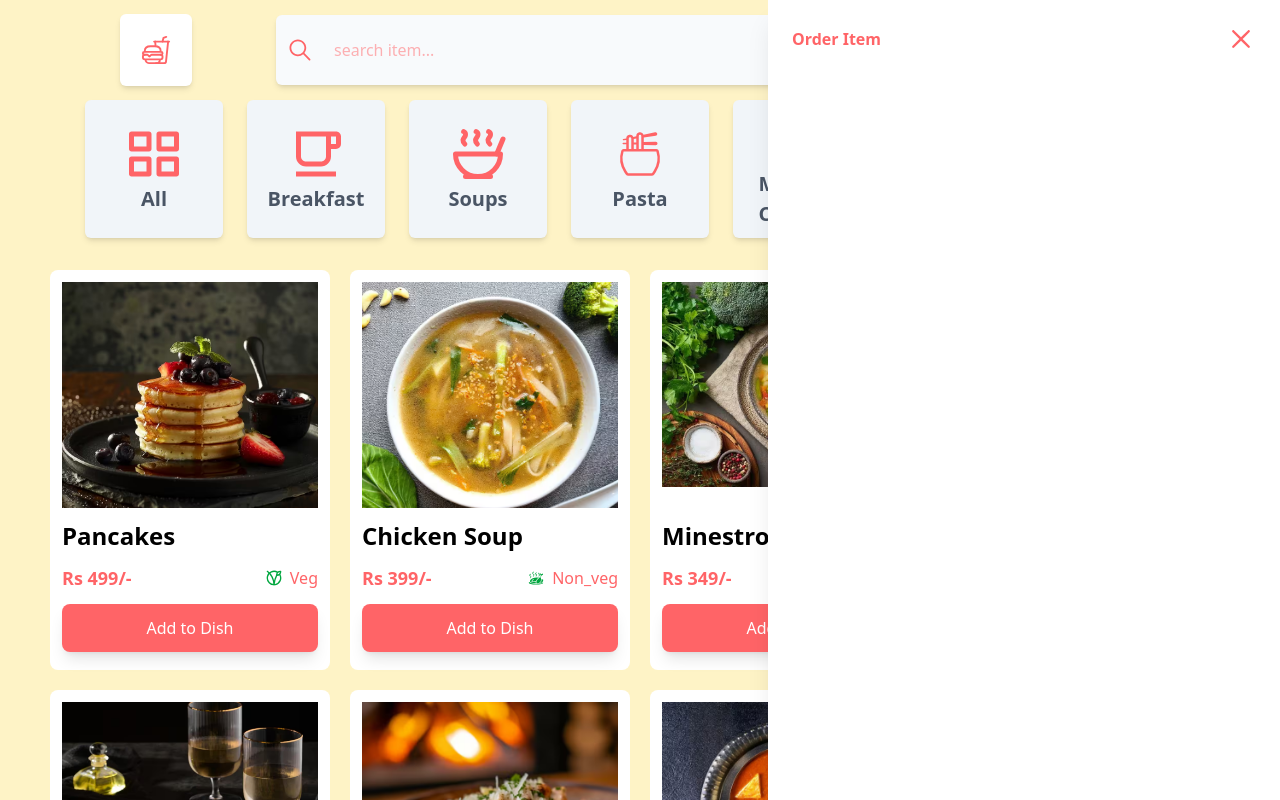
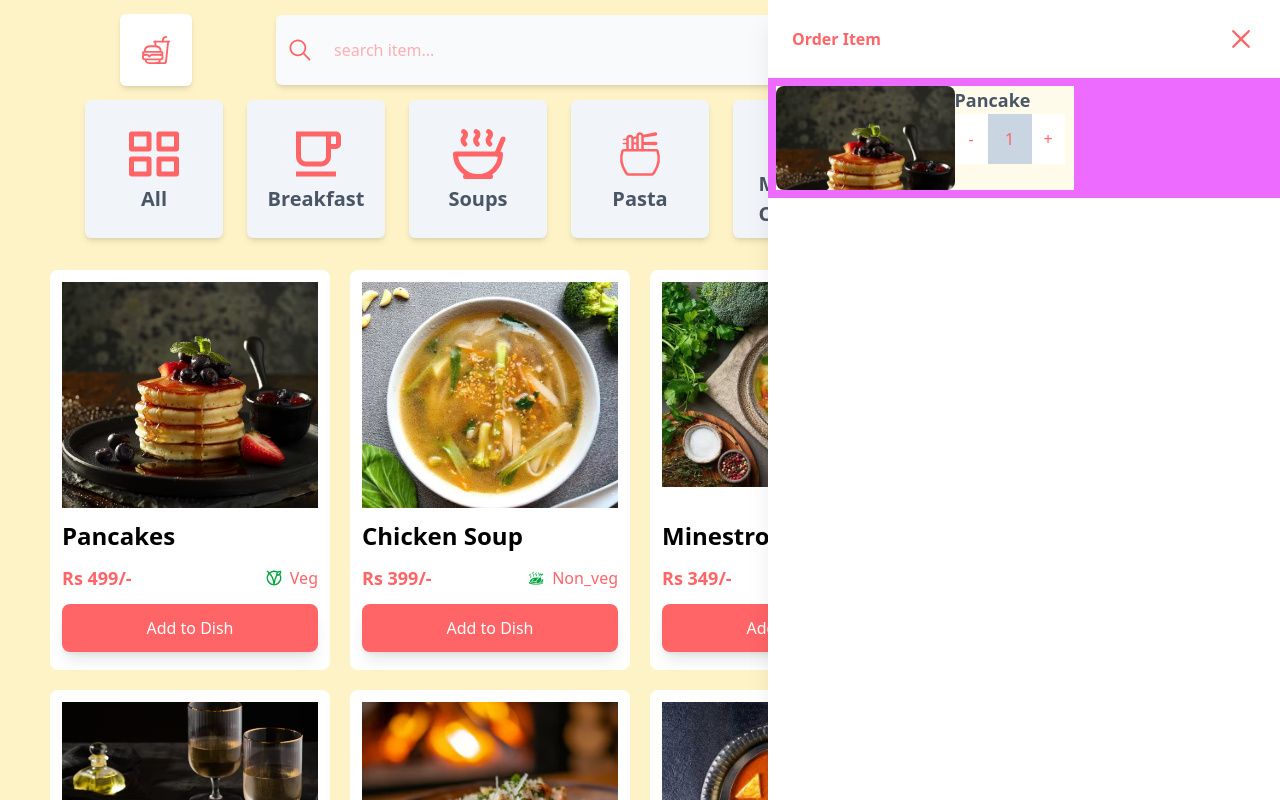
Before and after one commit to RupaliShelki/food-delivery-website, a React (Vite) app in the folder food-delivery-app/: page / in a window 1280 px wide. Shown: the top 800 px of the page. Built offline with nearby package versions, Linux system fonts and the light colour scheme.

Commit message:
cart quantity

```diff
--- /dev/null
+++ b/food-delivery-app/src/components/card2.jsx
@@ -0,0 +1,23 @@
+import React from "react";
+import image1 from "../assets/image1.avif"
+function card2() {
+  return (
+    <div className="w-full h-[120px] bg-fuchsia-400 p-2 ">
+      <div className="w-[60%] h-full bg-amber-50 flex">
+        <div className="w-[60%] h-full overflow-hidden rounded-lg">
+          <img src={image1} alt="" className="object-cover" />
+        </div>
+        <div className="w-[40%] h-full flex-col gap-5">
+          <div className="text-lg text-gray-600 font-semibold">Pancake</div>
+          <div className="w-[110px] h-[50px] bg-slate-400 flex">
+            <button className="w-[30%] h-full bg-white flex justify-center items-center">-</button>
+            <span className="w-[40%] h-full bg-slate-300 flex justify-center items-center">1</span>
+            <button className="w-[30%] h-full bg-white flex justify-center items-center" >+</button>
+          </div>
+        </div>
+      </div>
+    </div>
+  );
+}
+
+export default card2;
--- a/food-delivery-app/src/components/nav.jsx
+++ b/food-delivery-app/src/components/nav.jsx
@@ -6,7 +6,7 @@ import { dataContext} from "../contex/userContex";
 import { food_items } from "../food";
 
 function nav() {
-  let {input, Setinput,cat, setCat}= useContext(dataContext);
+  let {input, Setinput,cat, setCat, showcart,setShowcart}= useContext(dataContext);
   useEffect(()=>{
     let newlist=food_items.filter((item)=>item.food_name.includes(input)||item.food_name.toLowerCase().includes(input))
     setCat(newlist)
@@ -30,7 +30,7 @@ function nav() {
           value={input}
         />
       </form>
-      <div className="w-18 h-18 bg-white flex justify-center items-center rounded-md shadow-md relative text-[16px] md:text-[20px] ">
+      <div className="w-18 h-18 bg-white flex justify-center items-center rounded-md shadow-md relative text-[16px] md:text-[20px] " onClick={()=>{setShowcart(true)}}>
         <span className=" absolute top-0 right-4 font-bold">0</span>
         <LuShoppingBag className="w-[30px] h-[30px]" />
       </div>
--- a/food-delivery-app/src/contex/userContex.jsx
+++ b/food-delivery-app/src/contex/userContex.jsx
@@ -5,12 +5,14 @@ export const dataContext = createContext();
 function userContex({ children }) {
   let [input, Setinput] = useState("");
   let [cat, setCat] = useState(food_items);
-
+  let [showcart, setShowcart]= useState(true)
   let data = {
     input,
     Setinput,
     cat,
     setCat,
+    showcart,
+    setShowcart
   };
   return (
     <div>
--- a/food-delivery-app/src/pages/home.jsx
+++ b/food-delivery-app/src/pages/home.jsx
@@ -5,9 +5,10 @@ import Card from "../components/card";
 import { food_items } from "../food";
 import { dataContext } from "../contex/userContex";
 import { RxCross2 } from "react-icons/rx";
+import Card2 from "../components/card2";
 
 function home() {
-  let { cat, setCat, input } = useContext(dataContext);
+  let { cat, setCat, input, showcart,setShowcart } = useContext(dataContext);
 
   function filterCat(category) {
     console.log(`here is category u click ${category}`);
@@ -56,12 +57,18 @@ function home() {
             />
           ))}
         </div>
-        <div className="w-[40vw] h-[100vh] fixed top-0 right-0 bg-white shadow-xl">
+        {/* {(showcart? */}
+          <div className= {`w-[40vw] h-[100vh] fixed top-0 right-0 bg-white shadow-xl transition-all duration-500 ${showcart?"translate-x-0":"translate-x-full"}`}>
           <header className=" w-[100%] flex justify-between p-6 font-bold items-center">
             <span>Order Item</span>
-              <RxCross2 className=" cursor-pointer w-[30px] h-[30px] hover:text-gray-600 " />
+              <RxCross2 className=" cursor-pointer w-[30px] h-[30px] hover:text-gray-600 " onClick={()=>{
+                setShowcart(false)
+              }} />
           </header>
+          <Card2/>
         </div>
+        {/* :null)} */}
+
       </div>
     </>
   );
```
